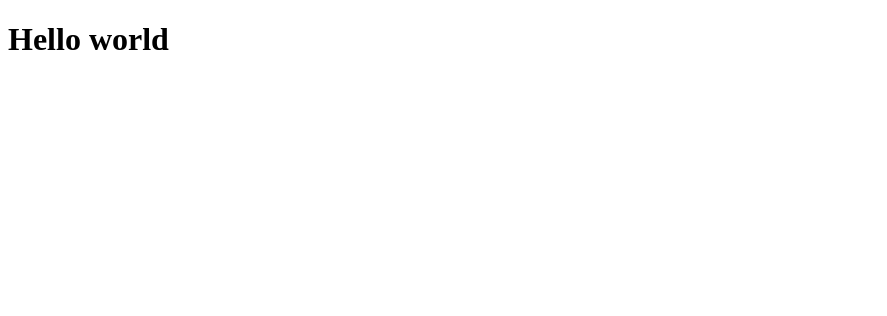
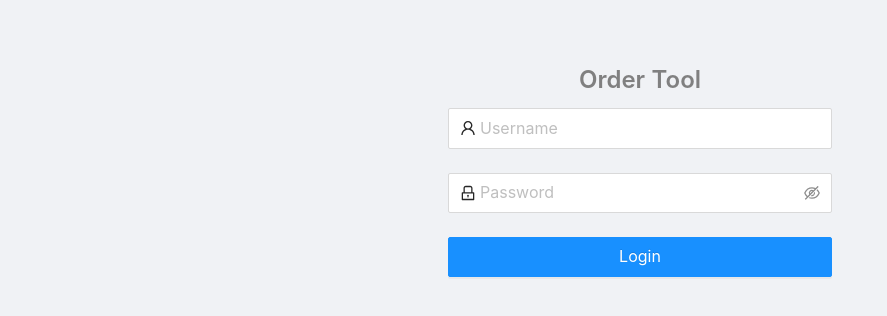
Before and after one commit to howarde8/order-tool, a React (Create React App) app in the folder client/: page / in a window 1280 px wide. Shown: the top 316 px of the page, without its empty margins (0-887 px from the left). Built offline with nearby package versions, Linux system fonts and the light colour scheme.

Commit message:
Add Login page

```diff
--- a/client/package.json
+++ b/client/package.json
@@ -6,6 +6,7 @@
     "@testing-library/jest-dom": "^4.2.4",
     "@testing-library/react": "^9.5.0",
     "@testing-library/user-event": "^7.2.1",
+    "antd": "^4.1.0",
     "react": "^16.13.1",
     "react-dom": "^16.13.1",
     "react-scripts": "3.4.0"
--- a/client/src/components/App.js
+++ b/client/src/components/App.js
@@ -1,9 +1,15 @@
 import React from 'react';
+import { Layout } from 'antd';
+import Login from './Login';
 
 function App() {
   return (
     <div>
-      <h1>Hello world</h1>
+      <Layout style={{ height: '100vh' }}>
+        <Layout.Content style={{ padding: '5%' }}>
+          <Login />
+        </Layout.Content>
+      </Layout>
     </div>
   );
 }
--- /dev/null
+++ b/client/src/components/Login.js
@@ -0,0 +1,76 @@
+import React from 'react';
+import { Row, Col, Typography, Form, Input, Button } from 'antd';
+import { UserOutlined, LockOutlined } from '@ant-design/icons';
+
+function Login() {
+  const onFinish = values => {
+    console.log('click', values);
+  };
+
+  return (
+    <Form onFinish={onFinish}>
+      <Typography.Title
+        style={{ textAlign: 'center', color: 'grey' }}
+        level={3}
+      >
+        Order Tool
+      </Typography.Title>
+      <Row justify="center">
+        <Col xs={22} sm={16} md={8}>
+          <Form.Item
+            style={{ width: '100%' }}
+            name="username"
+            rules={[
+              {
+                required: true,
+                message: 'Please input your username!'
+              }
+            ]}
+          >
+            <Input
+              size="large"
+              placeholder="Username"
+              prefix={<UserOutlined />}
+            />
+          </Form.Item>
+        </Col>
+      </Row>
+      <Row justify="center">
+        <Col xs={22} sm={16} md={8}>
+          <Form.Item
+            style={{ width: '100%' }}
+            name="password"
+            rules={[
+              {
+                required: true,
+                message: 'Please input your password!'
+              }
+            ]}
+          >
+            <Input.Password
+              size="large"
+              placeholder="Password"
+              prefix={<LockOutlined />}
+            />
+          </Form.Item>
+        </Col>
+      </Row>
+      <Row justify="center">
+        <Col xs={22} sm={16} md={8}>
+          <Form.Item>
+            <Button
+              style={{ width: '100%' }}
+              size="large"
+              type="primary"
+              htmlType="submit"
+            >
+              Login
+            </Button>
+          </Form.Item>
+        </Col>
+      </Row>
+    </Form>
+  );
+}
+
+export default Login;
--- a/client/src/index.js
+++ b/client/src/index.js
@@ -1,10 +1,6 @@
 import React from 'react';
 import ReactDOM from 'react-dom';
 import App from './components/App';
+import 'antd/dist/antd.css';
 
-ReactDOM.render(
-  <React.StrictMode>
-    <App />
-  </React.StrictMode>,
-  document.getElementById('root')
-);
+ReactDOM.render(<App />, document.getElementById('root'));
```
Also changed, not shown: 1 other file (tests, documents, lock files or other folders).
